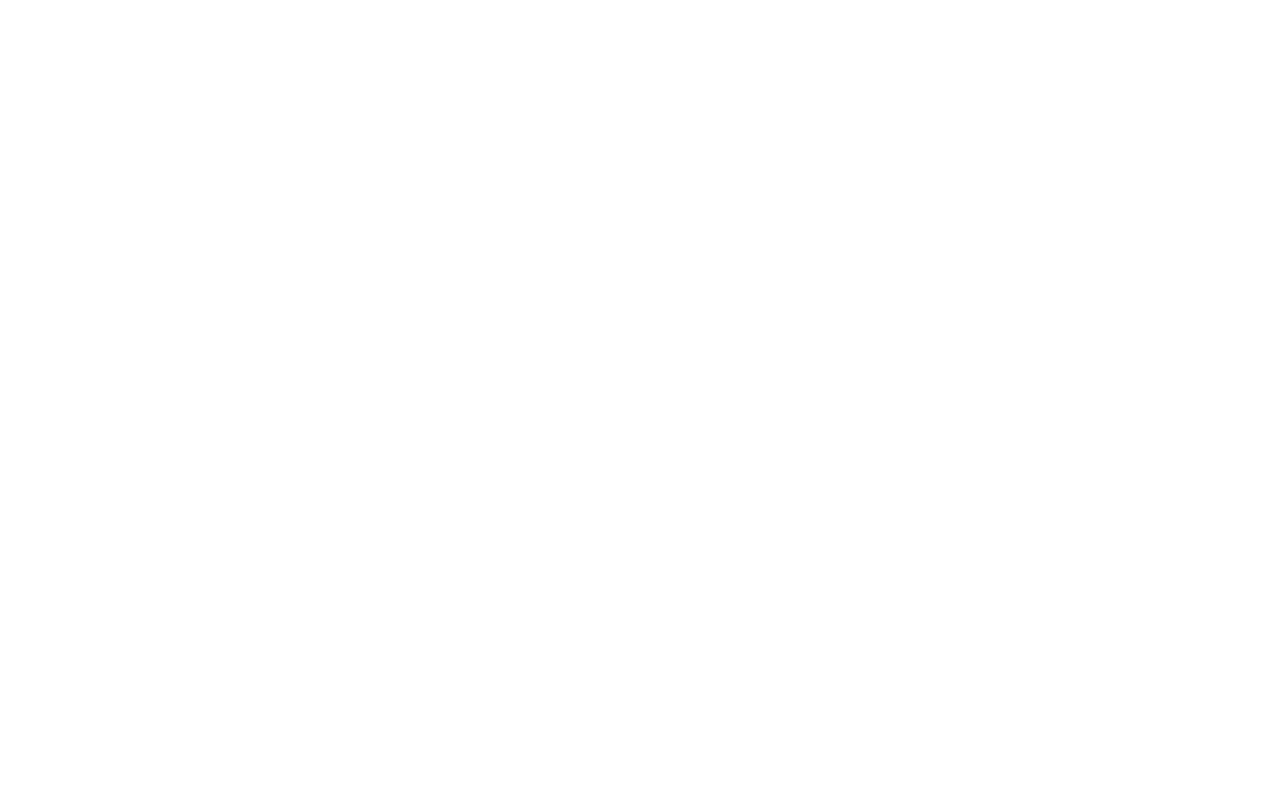
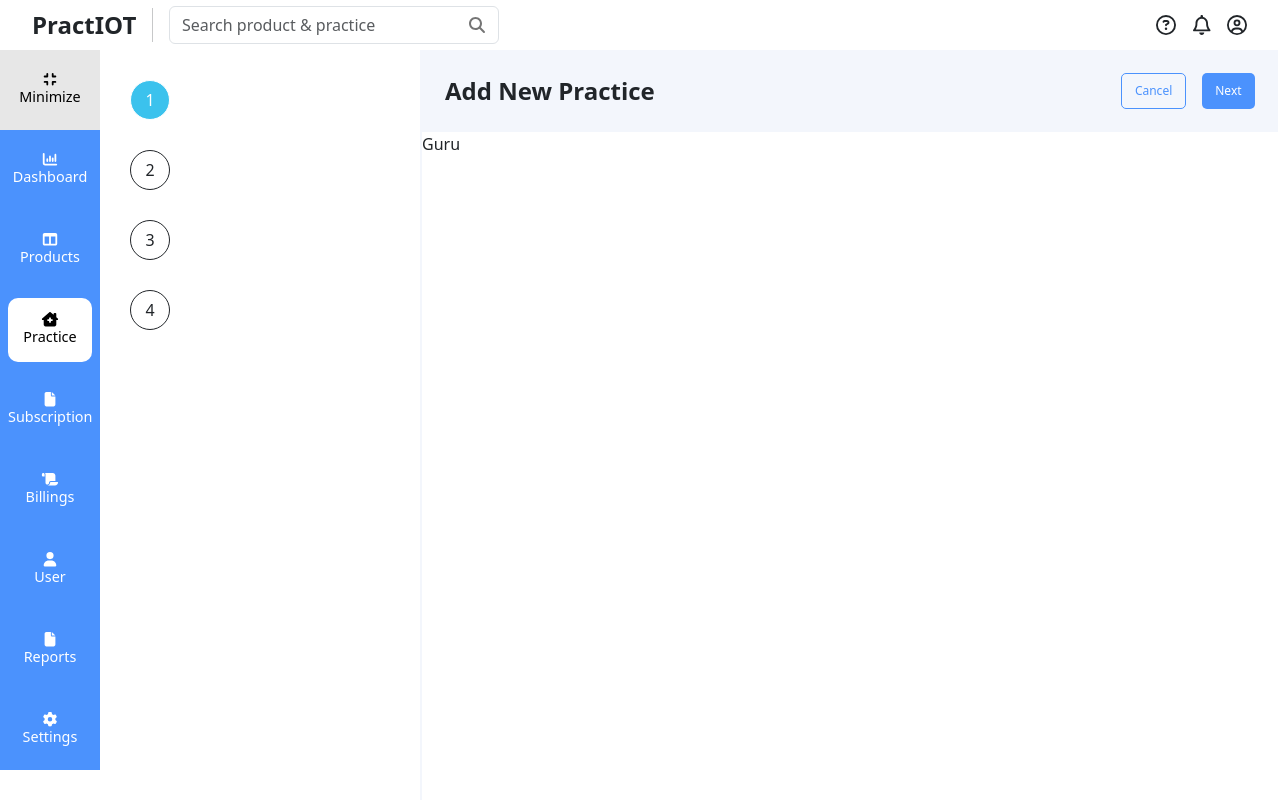
Before and after one commit to JayasuryaDZS/z-product-module, a React (Vite) app: page /createPractice in a window 1280 px wide. Before the commit this address had no page. Built offline with nearby package versions, Linux system fonts and the light colour scheme.

Commit message:
Practice-Page

```diff
--- a/src/Layout/Sidebar.tsx
+++ b/src/Layout/Sidebar.tsx
@@ -44,7 +44,7 @@
         {
             title: "Practice",
             icon: faHouseChimneyMedical,
-            active: pathname === '/practices',
+            active: pathname === '/practices'|| pathname === "/createPractice",
             link: "/practices"
         },
         {
@@ -69,7 +69,7 @@
             title: "Reports",
             icon: faFile,
             active: pathname === '/Practices',
-            link: "/practices"
+            link: "/practices",
         },
         {
             title: "Settings",
@@ -82,7 +82,7 @@
     return (
         <div className="sidebar d-flex flex-column">
 
-            <div className="menu d-flex justify-content-between align-items-center h-100 flex-column" style={{ textDecoration: 'none' }}>
+             <div className="menu d-flex justify-content-between align-items-center h-80 flex-column" style={{ textDecoration: 'none' }}>
                 {
                     sideBar.map((item, index) =>
                         <Link to={item.link} key={index} className={`p-2 text-center text-white w-100 ${(item.title == 'Minimize') ? 'mini' : 'bg-blue'}`} style={{ textDecoration: 'none' }}>
--- a/src/assets/scss/app.scss
+++ b/src/assets/scss/app.scss
@@ -18,4 +18,5 @@
 @import "./custom/pages/myproducts";
 @import "./custom/pages/subscription";
 @import "./custom/pages/practices";
+@import "./custom/pages/createPractices";
 @import "./custom/pages/subscriptionOverview";
--- /dev/null
+++ b/src/assets/scss/custom/pages/_createPractices.scss
@@ -0,0 +1,88 @@
+// .Practice {
+//     .headingPrac {
+//         width: 67%;
+//         margin-left: 25%;
+//         height: 100%;
+//         border-left: 2px solid $heading-color;
+//         justify-content: space-between;
+//         position: fixed;
+//     }
+//     .heading1 {
+//         background-color: $heading-color;
+//         justify-content: space-between;
+//         padding: 23px;
+//         display: flex;
+//     }
+//     .circleContainer {
+//         display: flex;
+//         justify-content: space-between;
+//         padding: 30px;
+
+//     }
+//     .circle {
+//         width: 40px;
+//         height: 40px;
+//         border-radius: 50%;
+//         border: 1px solid ;
+//         display: flex;
+//         align-items: center;
+//         justify-content: center;
+//         // cursor: pointer;
+//         margin-bottom: 30px;
+//     }
+//     .circle.selected {
+//         background-color:#3bc2ed;
+//         color: #fff;
+//     }
+// }
+
+.Practice {
+    .headingPrac {
+        width: 67%;
+        margin-left: 25%;
+        height: 100%;
+        border-left: 2px solid $heading-color;
+        justify-content: space-between;
+        position: fixed;
+    }
+    .heading1 {
+        background-color: $heading-color;
+        justify-content: space-between;
+        padding: 23px;
+        display: flex;
+    }
+    .circleContainer {
+        display: flex;
+        justify-content: space-between;
+        padding: 30px;
+        position: relative;
+    }
+    .circle {
+        width: 40px;
+        height: 40px;
+        border-radius: 50%;
+        border: 1px solid ;
+        display: flex;
+        align-items: center;
+        justify-content: center;
+        margin-bottom: 30px;
+        position: relative;
+    }
+    .circle.selected {
+        background-color:#3bc2ed;
+        color: #fff;
+    }
+    .line {
+        position: absolute;
+        width: 1px;
+        top: 70px;
+        bottom: 100px;
+        left: 50px;
+    }
+    .line-selected {
+        background-color: #000;
+    }
+    .circleTitle{
+        padding-left: 40px;
+    }
+}
--- a/src/pages/Practices/ParcticeCreation.tsx
+++ b/src/pages/Practices/ParcticeCreation.tsx
@@ -1,9 +1,161 @@
+// import React, { useState } from "react";
+// import { useNavigate } from "react-router-dom";
+// import Button from "../../Components/Button";
+
+// const PracticeCreation = () => {
+//     const navigate = useNavigate();
+//     const [selectedCircle, setSelectedCircle] = useState(1);
+
+//     const handleNextClick = () => {
+//         if (selectedCircle < 4) {
+//             setSelectedCircle(selectedCircle + 1);
+//         }
+//     };
+
+//     const handleCircleClick = (circleNumber:any) => {
+//         setSelectedCircle(circleNumber);
+//     };
+
+//     const titles = [
+//         "Add New Practice",
+//         "Subscription",
+//         "Delete",
+//         "Edit"
+//     ];
+
+//     const renderAdditionalContent = () => {
+//         switch (selectedCircle) {
+//             case 1:
+//                 return <div>Guru</div>;
+//             case 2:
+//                 return <div>Some other content for circle 2</div>;
+//             case 3:
+//                 return <div>Some other content for circle 3</div>;
+//             case 4:
+//                 return <div>Some other content for circle 4</div>;
+//             default:
+//                 return null;
+//         }
+//     };
+
+//     return (
+//         <div className="d-flex flex-column Practice">
+//             <div className="circleContainer flex-column">
+//                 {[1, 2, 3, 4].map(circleNumber => (
+//                     <React.Fragment key={circleNumber}>
+//                         {circleNumber > 1 && <div className={`line ${selectedCircle >= circleNumber ? 'line-selected' : ''}`} />}
+//                         <div
+//                             className={`circle ${selectedCircle === circleNumber ? 'selected' : ''}`}
+//                             onClick={() => handleCircleClick(circleNumber)}
+//                         >
+
+//                             {circleNumber}
+
+//                         </div>
+
+//                     </React.Fragment>
+//                 ))}
+//             </div>
+//             <div className='position-fixed headingPrac'>
+//                 <div className="heading1">
+//                     <p className='fs-4 fw-bolder'>{titles[selectedCircle - 1]}</p>
+//                     <div className='d-flex'>
+//                         <Button btntype='outlined' className='me-3' onClick={() => {
+//                             console.log("Button clicked");
+//                             navigate("/practices");
+//                         }}
+//                         >Cancel
+//                         </Button>
+//                         <Button btntype='filled' onClick={handleNextClick}>Next</Button>
+//                     </div>
+//                 </div>
+//                 <div className="additionalContent">
+//                     {renderAdditionalContent()}
+//                 </div>
+//             </div>
+//         </div>
+//     );
+// };
+
+// export default PracticeCreation;
+
+
+import React, { useState } from "react";
+import { useNavigate } from "react-router-dom";
+import Button from "../../Components/Button";
+
 const PracticeCreation = () => {
+    const navigate = useNavigate();
+    const [selectedCircle, setSelectedCircle] = useState(1);
+
+    const handleNextClick = () => {
+        if (selectedCircle < 4) {
+            setSelectedCircle(selectedCircle + 1);
+        } else {
+            navigate("/practices");
+        }
+    };
+
+    const handleCircleClick = (circleNumber:any) => {
+        setSelectedCircle(circleNumber);
+    };
+
+    const titles = [
+        "Add New Practice",
+        "Subscription",
+        "Delete",
+        "Edit"
+    ];
+
+    const renderAdditionalContent = () => {
+        switch (selectedCircle) {
+            case 1:
+                return <div>Guru</div>;
+            case 2:
+                return <div>Some other content for circle 2</div>;
+            case 3:
+                return <div>Some other content for circle 3</div>;
+            case 4:
+                return <div>Some other content for circle 4</div>;
+            default:
+                return null;
+        }
+    };
+
     return (
-        <div>
-            Practice
+        <div className="d-flex flex-column Practice">
+            <div className="circleContainer flex-column">
+                {[1, 2, 3, 4].map(circleNumber => (
+                    <React.Fragment key={circleNumber}>
+                        {circleNumber > 1 && <div className={`line ${selectedCircle >= circleNumber ? 'line-selected' : ''}`} />}
+                        <div
+                            className={`circle ${selectedCircle === circleNumber ? 'selected' : ''}`}
+                            onClick={() => handleCircleClick(circleNumber)}
+                        >
+                            {circleNumber}
+                        </div>
+                    </React.Fragment>
+                ))}
+            </div>
+            <div className='position-fixed headingPrac'>
+                <div className="heading1">
+                    <p className='fs-4 fw-bolder'>{titles[selectedCircle - 1]}</p>
+                    <div className='d-flex'>
+                        <Button btntype='outlined' className='me-3' onClick={() => {
+                            console.log("Button clicked");
+                            navigate("/practices");
+                        }}>Cancel</Button>
+                        <Button btntype='filled' onClick={handleNextClick}>
+                            {selectedCircle < 4 ? "Next" : "Submit"}
+                        </Button>
+                    </div>
+                </div>
+                <div className="additionalContent">
+                    {renderAdditionalContent()}
+                </div>
+            </div>
         </div>
-     );
-}
+    );
+};
 
 export default PracticeCreation;
--- a/src/pages/Practices/practices.tsx
+++ b/src/pages/Practices/practices.tsx
@@ -1,52 +1,55 @@
-import { faFileExport, faFileImport, faHouseChimneyMedical, faPlus, faTableColumns, faUsers } from "@fortawesome/free-solid-svg-icons"
+import { faFileExport, faFileImport, faHouseChimneyMedical, faMagnifyingGlass, faPlus, faTableColumns, faUsers } from "@fortawesome/free-solid-svg-icons"
 import { FontAwesomeIcon } from '@fortawesome/react-fontawesome';
 import Button from "../../Components/Button";
 import React, { useState } from "react";
-// import PracticeCreation from "./ParcticeCreation";
+import { useNavigate } from "react-router-dom";
 
 interface dashboardData {
-    count:string,
-    title:string,
-    iconName:any
+    count: string,
+    title: string,
+    iconName: any
 }
-const dashboardData:dashboardData []= [
+const dashboardData: dashboardData[] = [
     {
-    count:"10K",
-    title:'Total Practices',
-    iconName:faHouseChimneyMedical
+        count: "10K",
+        title: 'Total Practices',
+        iconName: faHouseChimneyMedical
     },
     {
-    count:"10K",
-    title:'Active Practices',
-    iconName:faHouseChimneyMedical
+        count: "10K",
+        title: 'Active Practices',
+        iconName: faHouseChimneyMedical
     },
     {
-    count:"2K",
-    title:'Revenue in this month',
-    iconName:faUsers
+        count: "2K",
+        title: 'Revenue in this month',
+        iconName: faUsers
     },
 ]
-const Practices = (props:any) => {
-
-    const [ practiceForm, setPracticeForm ] = useState(false);
+const Practices = (props: any) => {
+    const navigate = useNavigate();
 
     return (
         <div className='Practice'>
             <React.Fragment>
                 {/* {loading && <Loader />} */}
-      <div style={{height:"81px"}}>
+                <div style={{ height: "81px" }}>
                     <div className='heading position-fixed z-3 d-flex justify-content-between'>
                         <p className='fs-4 fw-bolder'>Practice</p>
-                <Button btntype='filled'  onClick={() => { setPracticeForm(true) }} >
+                        <Button btntype='filled' onClick={() => {
+                            console.log("Button clicked");
+                            navigate("/createPractice");
+                        }}>
                             <FontAwesomeIcon icon={faPlus} className="me-2" />
                             Add Practice
                         </Button>
+
                     </div>
                 </div>
 
                 <div className='d-flex countDetails'>
                     {
-                    dashboardData.map((item)=>
+                        dashboardData.map((item) =>
                             <div className='m-3 DetailBox p-4'>
                                 <p className='fs-4 fw-bolder'><FontAwesomeIcon icon={item.iconName} style={{ color: "#3BCDED", }} /> {item.count}</p>
                                 <p className='title fw-bold'> {item.title}</p>
@@ -54,15 +57,18 @@
                         )
                     }
                 </div>
-
-            <div className='d-flex search-btn'>
+                <div className="p-3 d-flex justify-content-between ">
+                    <div className="d-flex w-50 position-relative form-wrapper">
                         <input
                             className="w-25 me-3"
                             type="text"
-                    placeholder="⌕ Search"
+                            placeholder="Search"
                         />
-    {/* <FontAwesomeIcon icon={faMagnifyingGlass} style={{color: "#757575",right: "30px"}} className="position-absolute "/> */}
-                <Button style={{ fontSize:"15px"}} btntype='outlined' onClick={() => props.setShow(false)}>search</Button>
+                        <FontAwesomeIcon icon={faMagnifyingGlass} className="search_icon position-absolute" />
+                        <Button style={{ fontSize: "15px" }} btntype='outlined'
+                            onClick={() => props.setShow(false)}>
+                            search</Button>
+                    </div>
                     <div className="d-flex align-items-center w-50 justify-content-end">
                         <Button className="me-2" btntype="outlined" >
                             <span className="me-1"><FontAwesomeIcon icon={faTableColumns} /></span>
@@ -75,7 +81,6 @@
                             Import</Button>
                     </div>
                 </div>
-            {/* {(practiceForm) && <PracticeCreation show={practiceForm} setShow={setPracticeForm} />} */}
 
             </React.Fragment>
         </div>
--- a/src/pages/Products/ProductCreation.tsx
+++ b/src/pages/Products/ProductCreation.tsx
@@ -36,8 +36,10 @@
         <Offcanvas show={props.show} onHide={() => props.setShow(false)} placement='end'>
             <Offcanvas.Header closeButton={false}>
                 <Offcanvas.Title >Add Product</Offcanvas.Title>
-                <Button btntype='outlined' onClick={() => props.setShow(false)}>Cancel</Button>
+                <div className='d-flex'>
+                <Button btntype='outlined' className='me-3' onClick={() => props.setShow(false)}>Cancel</Button>
                 <Button btntype='filled' onClick={() => postProduct}>Save</Button>
+                </div>
             </Offcanvas.Header>
             <hr className='mt-1'/>
             <Offcanvas.Body style={{ padding: "0 5px" }}>
@@ -50,7 +52,7 @@
                         </div>
                     </div>
                     <div className='col-12 col-md-6 mt-3' >
-                        <p style={{marginLeft:"60px"}}>Modules</p>
+                        <p style={{marginLeft:"100px"}}>Modules</p>
                         {moduleInputs.map((module, index) => (
                             <div key={index} className='d-flex justify-content-between align-items-center module-container'>
 
--- a/src/pages/Subscription/index.tsx
+++ b/src/pages/Subscription/index.tsx
@@ -3,7 +3,7 @@
 import { getAllSubscription } from "../../slice/Subscription/thunk";
 import Loader from "../../Components/loader/loader";
 import { FontAwesomeIcon } from "@fortawesome/react-fontawesome";
-import { faCircle, faHandshake, faPenToSquare, faTrash, faFile, faMagnifyingGlass } from "@fortawesome/free-solid-svg-icons";
+import { faCircle, faHandshake, faPenToSquare, faTrash, faFile } from "@fortawesome/free-solid-svg-icons";
 import { useNavigate } from "react-router-dom";
 import { Input } from "reactstrap";
 import Button from "../../Components/Button";
--- a/src/routes/allRouters.tsx
+++ b/src/routes/allRouters.tsx
@@ -4,10 +4,13 @@
 import Dashboard from "../pages/DashBoard/dashboard"
 import Subscription from "../pages/Subscription"
 import SubscriptionOverview from "../pages/Subscription/SubscriptionOverview"
+import PracticeCreation from "../pages/Practices/ParcticeCreation"
+
 const authProtectedRoutes = [
   { path: "/dashboard", component: <Dashboard />},
   { path: "/products", component: <Products />},
   { path: "/practices", component: <Practices />},
+  { path: "/createPractice", component: <PracticeCreation />},
   { path: "/subscription", component: <Subscription />},
   { path: "/subscriptionOverview/:id", component: <SubscriptionOverview />},
 
```
Also changed, not shown: src/assets/scss/custom/pages/_practices.scss (+21 -0 lines), src/slice/Products/thunk.ts (+5 -2 lines). Lines whose indentation alone changed are shown as unchanged.
